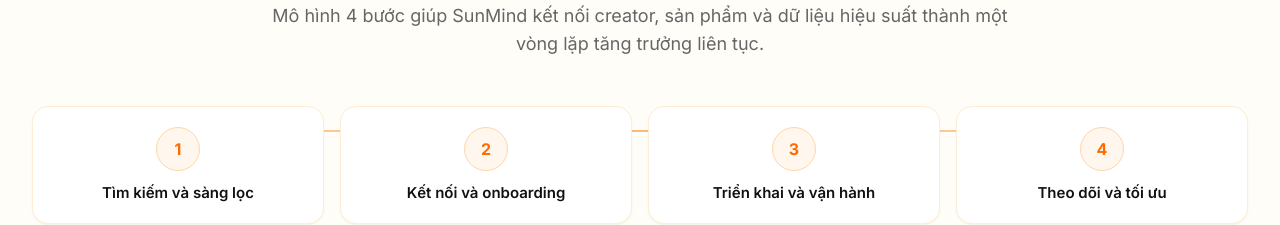
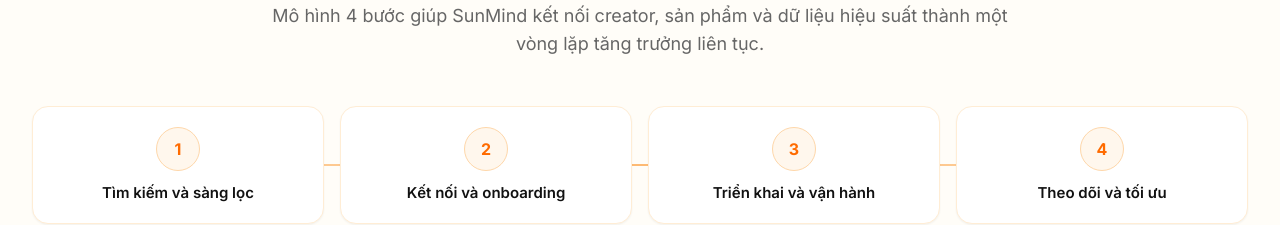
Before and after one commit to quanduong1712/Web-SunMind-Media, a React (Vite) app: page / in a window 1280 px wide. Shown: the part 6040-6265 px from the top of the page. Built offline with nearby package versions, Linux system fonts and the light colour scheme.

Commit message:
Center process connector line

```diff
--- a/src/components/Process.jsx
+++ b/src/components/Process.jsx
@@ -13,7 +13,7 @@
         />
 
         <div className="relative mt-12">
-          <div className="absolute left-5 right-5 top-6 hidden h-[2px] bg-gradient-to-r from-orange-200 via-orange-300 to-orange-200 md:block" />
+          <div className="absolute left-5 right-5 top-1/2 hidden h-[2px] -translate-y-1/2 bg-gradient-to-r from-orange-200 via-orange-300 to-orange-200 md:block" />
           <div className="grid gap-4 sm:grid-cols-2 md:grid-cols-4">
             {steps.map((step, idx) => (
               <motion.div
```
